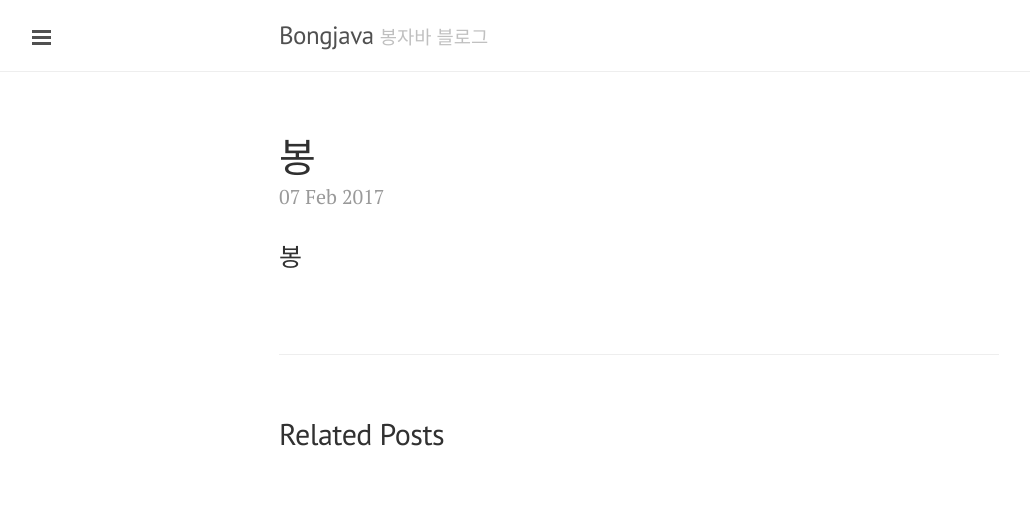
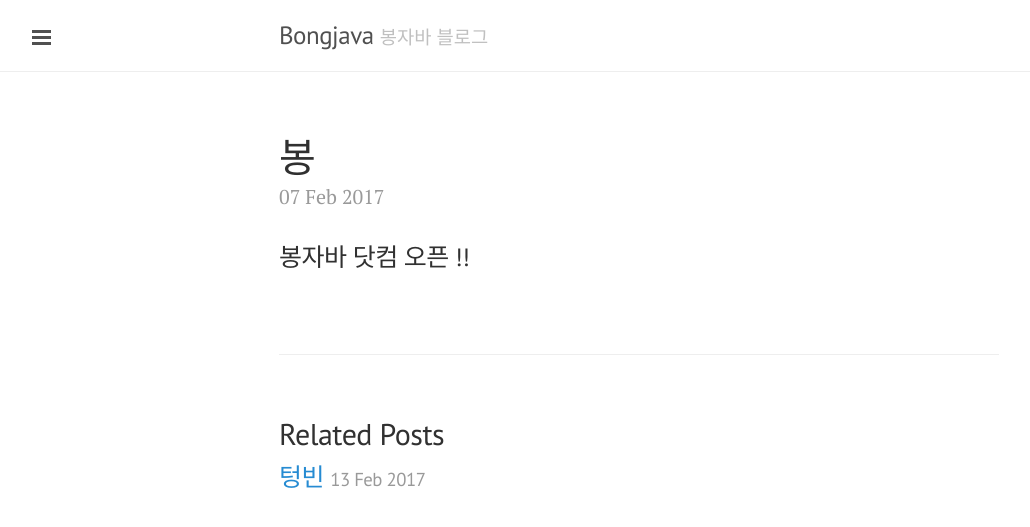
Before and after one commit to bongjava/bongjava.io, a Jekyll site: the page built from _posts/2017-02-07-봉.md, in a window 1280 px wide. Shown: the top 527 px of the page, without its empty margins (1-1031 px from the left). Built offline with Jekyll 4.4.1, drawn with Linux system fonts in a browser that asks for light colours.

Commit message:
1. 테스트용 업데이트

```diff
--- a/_posts/2017-02-07-봉.md
+++ b/_posts/2017-02-07-봉.md
@@ -3,4 +3,4 @@ layout: post
 title: 봉
 ---
 
-### 봉
+### 봉자바 닷컴 오픈 !!
```
Also changed, not shown: _posts/2017-02-13-텅빈.md (added, +6 -0 lines).
